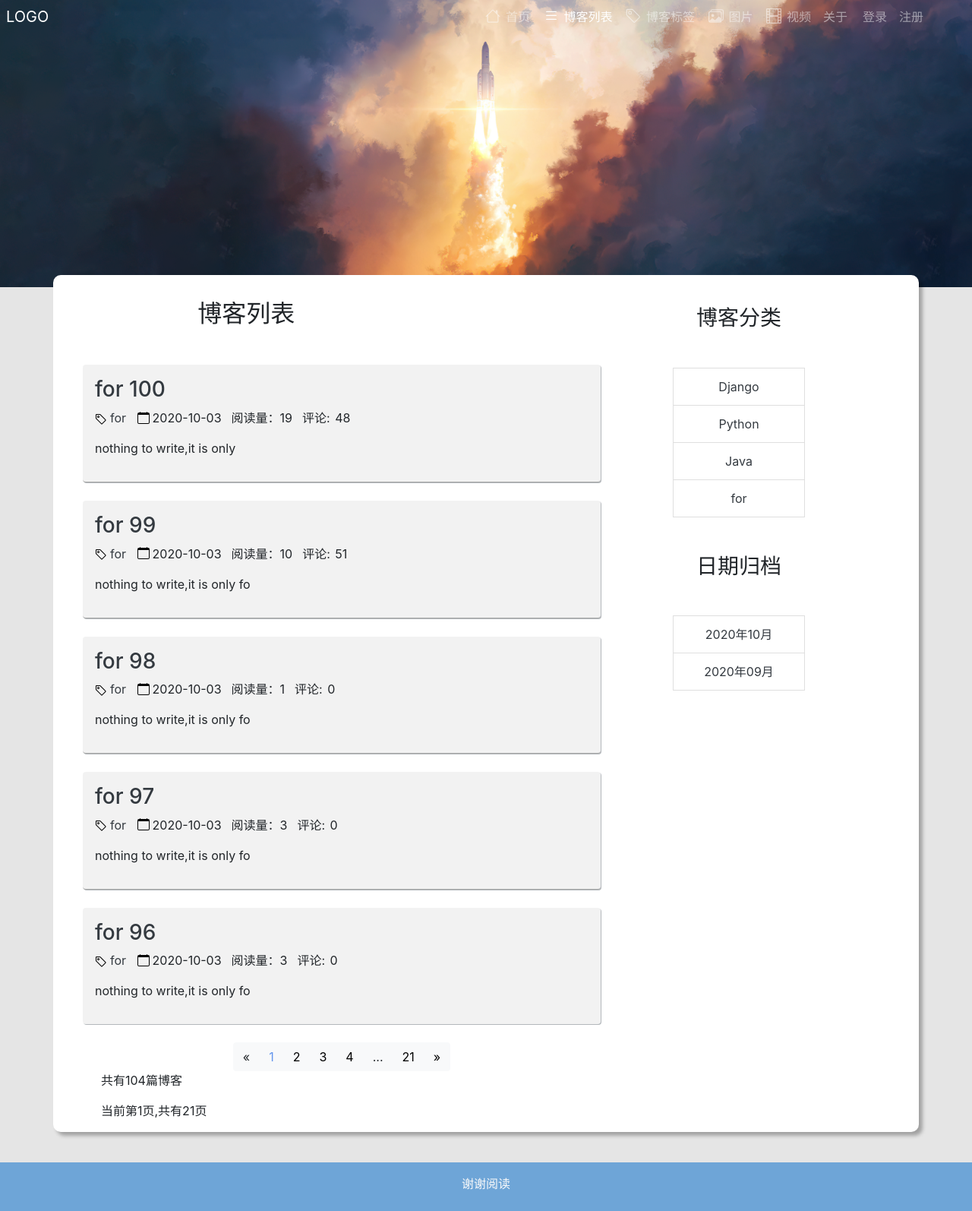
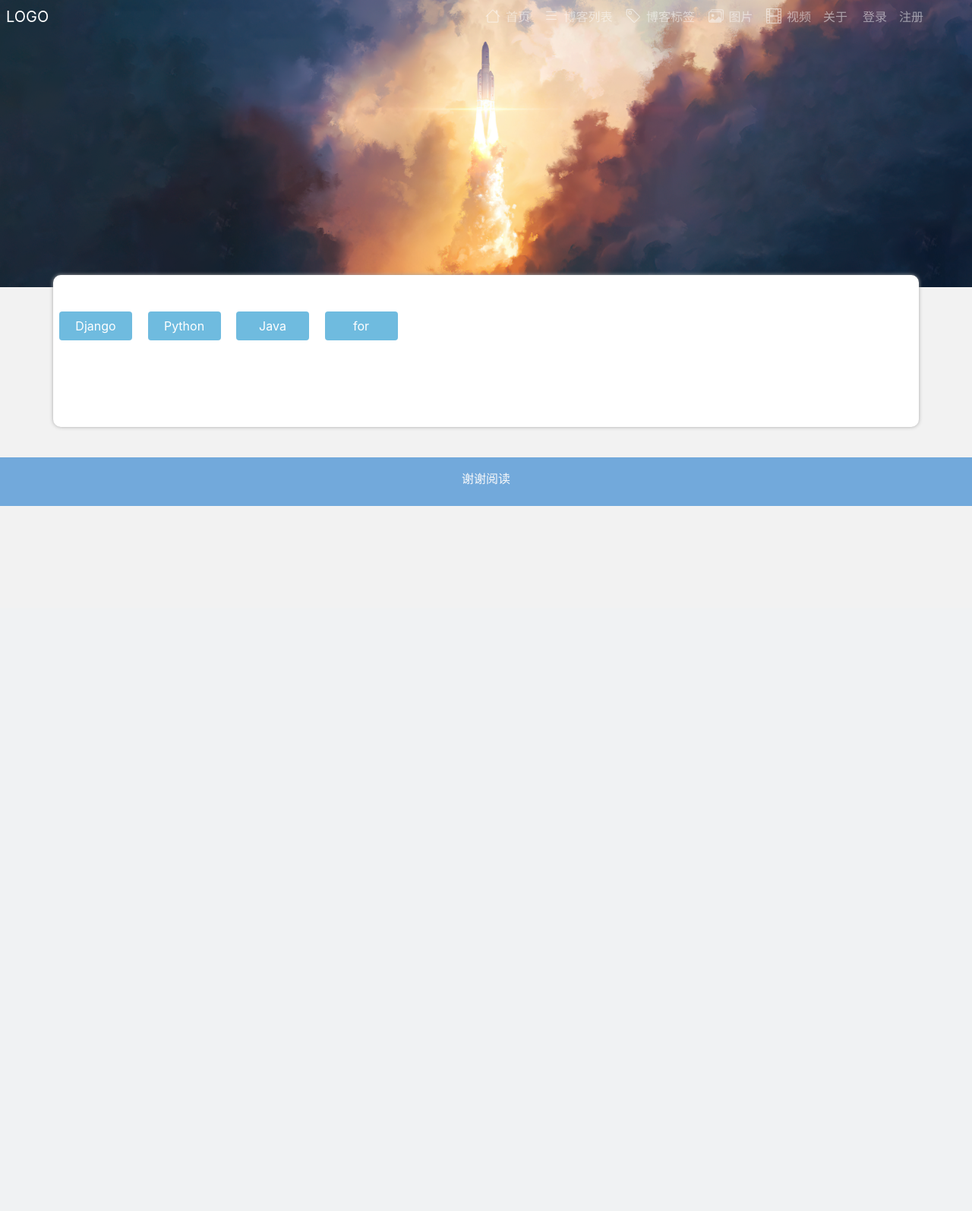
Before and after one commit to sincerely1/my_bbs, a Django app: page /blog/ in a window 1280 px wide. Shown: the whole page at 76% size. After the commit the page ends 666 px from the top, so only its background shows below. Run offline with Django 3.2, Linux system fonts and the light colour scheme; data comes from the database, SQL or seed files in the repository; some libraries are stand-ins or nearby versions.

Commit message:
更新了blog_list

```diff
--- a/blog/static/css/blog_list.css
+++ b/blog/static/css/blog_list.css
@@ -1,33 +1,18 @@
 
-#blog-list-all{
-
-    position:relative;
-    left: 24%;
-}
-div .blog-list-item:not(:last-child){
-    border-bottom:1px solid rgba(3,5,2,0.31);
-
-}
-.blog-list-item{
-    background-color: rgba(3,5,2,0.05);
-    box-shadow: 1px 1px #b3b7bb;
-}
-a{
-    color: black;
-}
-.blog-info{
-    word-spacing: 2px;
-}
-body{
-    background-color: rgba(0,0,0,0.1);
-}
-.blog_list{
+.type-list{
     background-color: white;
     position: relative;
     top: -1rem;
-    min-height: 800px;
+    min-height: 200px;
     z-index: 9;
     padding-top: 2rem;
-    box-shadow: 0.3rem 0.3rem 0.3rem rgba(0,0,0,0.3);
+    box-shadow: darkgrey 0px 0px 5px;
     border-radius: 10px;
 }
+.type-item{
+    background-color: rgba(51, 158, 210, 0.7);
+    color: white;
+}
+.type-item :hover{
+     background-color: rgba(71, 158, 210, 1);
+}
--- a/blog/templates/blog/blog_list.html
+++ b/blog/templates/blog/blog_list.html
@@ -14,117 +14,102 @@
 
 
 {% block content %}
-    <img src="{% static 'img\blog_list_small.png' %}" class="d-block w-100 " alt="..." >
-    <main>
-        <div class="container blog_list">
-            <div class="row">
-                <div class="col-xs-12 col-md-8">
-                    <div>
-                        <div id="blog-list-all" class="mb-5"><h2>{% block blog_list_title %}博客列表{% endblock %}</h2></div>
-                        <div>
-                            {% for blog in blogs %}
-                            <div class="m-4 p-3 blog-list-item rounded">
-                                <h3><a href="{% url 'blog_detail' blog.pk %}" class="text-dark text-decoration-none">{{ blog.title }}</a></h3>
-                                <p class="blog-info">
-                                    <img src="{% static 'img/tag.svg' %}" alt="标签"><a class="text-dark text-decoration-none pl-1" href="{% url 'blog_with_type' blog.blog_type.pk %}">{{ blog.blog_type }}</a>
-                                    <img src="{% static 'img/calendar.svg' %}" class="mr-1 pb-1 pl-2">{{ blog.created_time|date:"Y-m-d" }}
-                                    <span >&nbsp;阅读量：{{ blog.get_read_num }}</span>
-                                    <span>&nbsp;评论:&nbsp;{% get_comment_count blog %}</span>
-                                </p>
-                                <p>{{ blog.content|truncatechars:30|safe }}</p>
-                            </div>
+    <img class="img-fluid" src="{% static 'img\blog_list_small.png' %}" >
+    <div class="container">
+        <div class="row type-list">
+            <div class="cpl-md-10 col-xs-12 pb-3 text-center" style="margin-:0 2rem;">
+                {% for blog_type in blog_types%}
+                <a class="btn rounded mt-3 mr-2 ml-2 type-item" href="{% url 'blog_with_type' blog_type.pk %}" style="min-width:6rem">
+                    {{blog_type}}
+                </a>
+                {% endfor %}
+            </div>
+        </div>
 
-                            {% empty %}
-                                <div class="blog">
-                                    <h3>-- 暂无博客，敬请期待 --</h3>
-                                </div>
-                            {% endfor %}
-                        </div>
-
-                        <div>
-                            <div class="btn-toolbar justify-content-center" aria-label="Toolbar with button groups">
-                                <div class="btn-group " role="group">
-                                    <button  type="button" class="btn btn-light">
-                                        {# 上一页 #}
-                                        {% if page_of_blogs.has_previous %}
-                                            <a href="?page={{ page_of_blogs.previous_page_number }}" aria-label="Previous">
-                                            <span aria-hidden="true">&laquo;</span>
-                                            <span class="sr-only">Previous</span>
-                                             </a>
-                                        {% else %}
-                                            <span aria-hidden="true">&laquo;</span>
-                                        {% endif %}
-
-                                    </button>
-                                    {# 列表#}
-                                    {% for page_num in page_range %}
-                                        {% if page_num == page_of_blogs.number %}
-                                            <button type="button" class="btn btn-light"><a  href="?page={{ page_num }}" style="color: cornflowerblue">{{ page_num }}</a></button>
-                                        {% else %}
-                                            {% if page_num == '...' %}
-                                                <button type="button" class="btn btn-light"><span>{{ page_num }}</span></button>
-                                            {% else %}
-                                                <button type="button" class="btn btn-light"><a  href="?page={{ page_num }}">{{ page_num }}</a></button>
-                                            {% endif %}
-
-                                        {% endif%}
-                                    {% endfor %}
-                                    {# 下一页#}
-                                    <button class="btn btn-light" type="button">
-                                        {% if page_of_blogs.has_next %}
-                                            <a  href="?page={{ page_of_blogs.next_page_number}}" aria-label="Next">
-                                            <span aria-hidden="true">&raquo;</span>
-                                            <span class="sr-only">Next</span>
-                                            </a>
-                                        {% else %}
-                                             <span aria-hidden="true">&raquo;</span>
-                                        {% endif %}
-                                    </button>
-                                </div>
-                            </div>
-                            <div class="ml-5">
-                                    <p>共有{{ page_of_blogs.paginator.count }}篇博客</p>
-                                    <p>当前第{{ page_of_blogs.number}}页,共有{{ page_of_blogs.paginator.num_pages}}页</p>
-
-                            </div>
-                        </div>
-
-                    </div>
-                </div>
-                <div class=" col-md-3 col-lg-2 p-2 ml-5 d-none d-sm-none d-md-block">
-                    <div class="mb-5">
-                        <h3 class="text-center mb-5">博客分类</h3>
-                            <div class="list-group "></div>
-                            {% for blog_type in blog_types %}
-                                <li class="list-group-item text-center ">
-                                    <a href="{% url 'blog_with_type' blog_type.pk %}" class="text-dark text-decoration-none">{{ blog_type.type_name }}</a>
-                                </li>
-                            {% empty %}
-                                <li class="list-group-item ">暂无分类</li>
-                            {% endfor %}
+    </div>
 
 
-                    </div>
-                    <div>
-                        <h3 class="text-center mb-5">日期归档</h3>
-                            <div class="list-group "></div>
-                            {% for blog_date in blog_dates %}
-                                <li class="list-group-item text-center ">
-                                    <a href="{% url 'blogs_with_date' blog_date.year blog_date.month %}" class="text-dark text-decoration-none">{{ blog_date|date:"Y年m月" }}</a>
-                                </li>
-                            {% endfor %}
 
+<!--    <main>-->
+<!--        <div class="container blog_list">-->
+<!--            <div class="row">-->
+<!--                <div class="col-xs-12 col-md-8">-->
+<!--                    <div>-->
+<!--                        <div id="blog-list-all" class="mb-5"><h2>{% block blog_list_title %}博客列表{% endblock %}</h2></div>-->
+<!--                        <div>-->
+<!--                            {% for blog in blogs %}-->
+<!--                            <div class="m-4 p-3 blog-list-item rounded">-->
+<!--                                <h3><a href="{% url 'blog_detail' blog.pk %}" class="text-dark text-decoration-none">{{ blog.title }}</a></h3>-->
+<!--                                <p class="blog-info">-->
+<!--                                    <img src="{% static 'img/tag.svg' %}" alt="标签"><a class="text-dark text-decoration-none pl-1" href="{% url 'blog_with_type' blog.blog_type.pk %}">{{ blog.blog_type }}</a>-->
+<!--                                    <img src="{% static 'img/calendar.svg' %}" class="mr-1 pb-1 pl-2">{{ blog.created_time|date:"Y-m-d" }}-->
+<!--                                    <span >&nbsp;阅读量：{{ blog.get_read_num }}</span>-->
+<!--                                    <span>&nbsp;评论:&nbsp;{% get_comment_count blog %}</span>-->
+<!--                                </p>-->
+<!--                                <p>{{ blog.content|truncatechars:30|safe }}</p>-->
+<!--                            </div>-->
 
-                    </div>
+<!--                            {% empty %}-->
+<!--                                <div class="blog">-->
+<!--                                    <h3>&#45;&#45; 暂无博客，敬请期待 &#45;&#45;</h3>-->
+<!--                                </div>-->
+<!--                            {% endfor %}-->
+<!--                        </div>-->
 
-                </div>
-            </div>
-        </div>
-    </main>
+<!--                        <div>-->
+<!--                            <div class="btn-toolbar justify-content-center" aria-label="Toolbar with button groups">-->
+<!--                                <div class="btn-group " role="group">-->
+<!--                                    <button  type="button" class="btn btn-light">-->
+<!--                                        {# 上一页 #}-->
+<!--                                        {% if page_of_blogs.has_previous %}-->
+<!--                                            <a href="?page={{ page_of_blogs.previous_page_number }}" aria-label="Previous">-->
+<!--                                            <span aria-hidden="true">&laquo;</span>-->
+<!--                                            <span class="sr-only">Previous</span>-->
+<!--                                             </a>-->
+<!--                                        {% else %}-->
+<!--                                            <span aria-hidden="true">&laquo;</span>-->
+<!--                                        {% endif %}-->
+
+<!--                                    </button>-->
+<!--                                    {# 列表#}-->
+<!--                                    {% for page_num in page_range %}-->
+<!--                                        {% if page_num == page_of_blogs.number %}-->
+<!--                                            <button type="button" class="btn btn-light"><a  href="?page={{ page_num }}" style="color: cornflowerblue">{{ page_num }}</a></button>-->
+<!--                                        {% else %}-->
+<!--                                            {% if page_num == '...' %}-->
+<!--                                                <button type="button" class="btn btn-light"><span>{{ page_num }}</span></button>-->
+<!--                                            {% else %}-->
+<!--                                                <button type="button" class="btn btn-light"><a  href="?page={{ page_num }}">{{ page_num }}</a></button>-->
+<!--                                            {% endif %}-->
+
+<!--                                        {% endif%}-->
+<!--                                    {% endfor %}-->
+
+<!--                                    <button class="btn btn-light" type="button">-->
+<!--                                        {% if page_of_blogs.has_next %}-->
+<!--                                            <a  href="?page={{ page_of_blogs.next_page_number}}" aria-label="Next">-->
+<!--                                            <span aria-hidden="true">&raquo;</span>-->
+<!--                                            <span class="sr-only">Next</span>-->
+<!--                                            </a>-->
+<!--                                        {% else %}-->
+<!--                                             <span aria-hidden="true">&raquo;</span>-->
+<!--                                        {% endif %}-->
+<!--                                    </button>-->
+<!--                                </div>-->
+<!--                            </div>-->
+<!--                            <div class="ml-5">-->
+<!--                                    <p>共有{{ page_of_blogs.paginator.count }}篇博客</p>-->
+<!--                                    <p>当前第{{ page_of_blogs.number}}页,共有{{ page_of_blogs.paginator.num_pages}}页</p>-->
+
+<!--                            </div>-->
+<!--                        </div>-->
+
+<!--                    </div>-->
+<!--                </div>-->
+<!--            </div>-->
+<!--        </div>-->
+<!--    </main>-->
 {% endblock%}
 
 {% block active %}
-    <script>
-          $("#list").css("color","white");
-    </script>
 {% endblock %}
--- a/templates/base.html
+++ b/templates/base.html
@@ -15,7 +15,7 @@
 </head>
 <body>
 <header>
-    <nav class="navbar navbar-expand-md navbar-dark fixed-top" id="nav">
+    <nav class="navbar navbar-expand-md navbar-dark fixed-top w-100" id="nav">
         <button class="navbar-toggler ml-auto" data-toggle="collapse" data-target="#navbar">
             <span class="navbar-toggler-icon"></span>
         </button>
```
